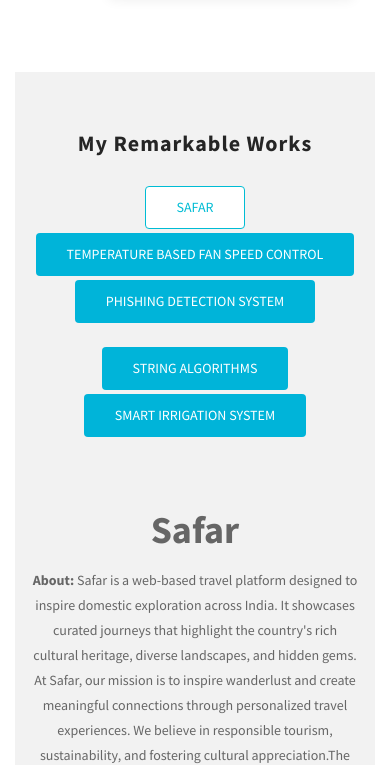
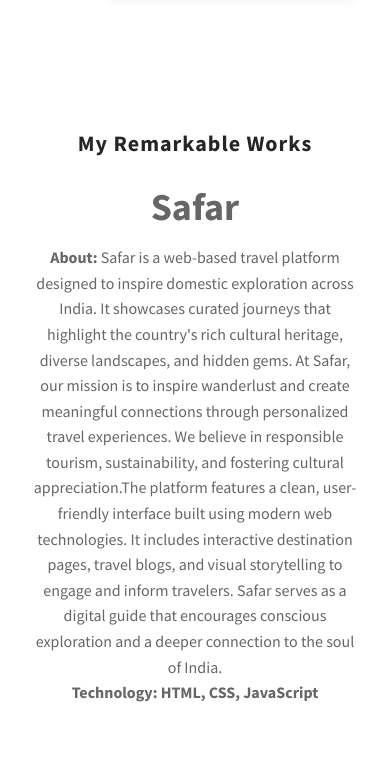
Before and after one commit to MadhumithraaTS/Portfolio, a plain HTML site: page index.html in a window 390 px wide. Shown: the part 3864-4629 px from the top of the page. Drawn offline with Linux system fonts and the light colour scheme; files whose address does not match are found by name.

Commit message:
change the Remarkable work

```diff
--- a/assets/css/main.css
+++ b/assets/css/main.css
@@ -772,7 +772,7 @@
 
 
 #portfolios {
-  background: #f2f2f2;
+  background: transparent;
 }
 
 #portfolios .mix {
--- a/index.html
+++ b/index.html
@@ -236,38 +236,23 @@
       <!-- Resume Section End -->
 
 
-      <section id="portfolios" class="section-padding" style="min-height: 92vh;">
+      <section id="portfolios" class="section-padding" style="min-height: 50vh;">
         <!-- Container Starts -->
         <div class="container">
-          <h2 class="section-title wow flipInX text-center" data-wow-delay="0.4s">My Remarkable Works</h2>
+          <h1 class="section-title wow flipInX text-center" data-wow-delay="0.4s" style="text-decoration: underline; text-decoration-color: #00b4d9; margin-bottom: 100px;">My Remarkable Works</h1>
 
           <div class="row justify-content-center">
-            <div class="col-md-10">
-              <!-- Project Buttons -->
-              <div class="controls text-center mb-5 d-flex flex-wrap justify-content-center gap-3">
-                <button class="filter btn btn-common active-project" onclick="showProject('project1', this)">Safar</button>
-                <button class="filter btn btn-common" onclick="showProject('project2')">Temperature Based Fan Speed
-                  Control</button>
-                <button class="filter btn btn-common" onclick="showProject('project3')">Phishing Detection
-                  System</button>
-                <div style="margin-top: 20px;">
-                  <button class="filter btn btn-common" onclick="showProject('project4')">String Algorithms</button>
-                  <button class="filter btn btn-common" onclick="showProject('project5')">Smart Irrigation System</button>
-                </div>
-              </div>
-            </div>
-
             <!-- Project Descriptions -->
             <div id="portfolio" class="col-md-10 mx-auto wow fadeInDown text-center" data-wow-delay="0.4s">
               <div id="project1" class="project-detail" style="display: block;">
-                <h3 class="mb-3">Safar</h3>
-                <p class="line-text"><strong>About:</strong> Safar is a web-based travel platform designed to inspire domestic exploration across India. It showcases
+                <h4 class="mb-3">Safar</h4>
+                <p class="line-text" style="font-size: 16px; line-height: 1.6;"><strong>About:</strong> Safar is a web-based travel platform designed to inspire domestic exploration across India. It showcases
                   curated journeys that highlight the country's rich cultural heritage, diverse landscapes, and hidden gems. At Safar, our mission is to inspire
                    wanderlust and create meaningful connections through personalized travel experiences. We believe in responsible tourism, sustainability, and fostering
                     cultural appreciation.The platform features a clean, user-friendly interface built using modern web technologies. It includes interactive destination
                      pages, travel blogs, and visual storytelling to engage and inform travelers. Safar serves as a digital guide that encourages conscious exploration
                       and a deeper connection to the soul of India.</p>
-                <p class="line-text"><strong>Technology:</strong> HTML, CSS, JavaScript</p>
+                <p class="line-text" style="font-size: 16px; font-weight: 600;"><strong>Technology:</strong> HTML, CSS, JavaScript</p>
                 <br><br>
                 <a href="https://github.com/MadhumithraaTS/SAFAR" target="_blank"
                   class="project-link btn btn-common mt-3">
@@ -277,13 +262,13 @@
               </div>
 
               <div id="project2" class="project-detail" style="display: none;">
-                <h3 class="mb-3">Temperature Based Fan Speed Control</h3>
-                <p class="line-text"><strong>About:</strong> This Arduino-based temperature monitoring system reads analog data from a temperature sensor and adjusts fan
+                <h4 class="mb-3">Temperature Based Fan Speed Control</h4>
+                <p class="line-text" style="font-size: 16px; line-height: 1.6;"><strong>About:</strong> This Arduino-based temperature monitoring system reads analog data from a temperature sensor and adjusts fan
                    speed based on predefined thresholds. It dynamically allocates memory to store multiple temperature readings and utilizes bitfields within a union to
                    control fan speed efficiently (low, medium, high). Real-time temperature data and fan status are logged over the serial monitor for transparency and
                    debugging. The system manages hardware through digital pins and ensures clean memory deallocation after execution. Designed for simplicity and
                    modularity, it showcases core concepts like dynamic memory, bit-level control, and sensor integration in embedded systems.</p>
-                <p class="line-text"><strong>Technology:</strong> C, Arduino</p>
+                <p class="line-text" style="font-size: 16px; font-weight: 600;"><strong>Technology:</strong> C, Arduino</p>
                 <br><br>
                 <a href="https://www.tinkercad.com/things/d3bbPWpjiOZ-c-project/editel?returnTo=%2Fthings%2Fd3bbPWpjiOZ-c-project&sharecode=c77IDsXkQksHDMziHAXBXfEhAORlcfaumIfNgQXOh1E" target="_blank"
                   class="project-link btn btn-common mt-3">
@@ -292,15 +277,15 @@
               </div>
 
               <div id="project3" class="project-detail" style="display: none;">
-                <h3 class="mb-3">Phishing Detection System</h3>
-                <p class="line-text"><strong>About:</strong>The Phishing Detection System is an advanced Python-based application designed to detect, categorize, and
+                <h4 class="mb-3">Phishing Detection System</h4>
+                <p class="line-text" style="font-size: 16px; line-height: 1.6;"><strong>About:</strong>The Phishing Detection System is an advanced Python-based application designed to detect, categorize, and
                   prioritize phishing threats using intelligent data structures and threat analysis techniques. It utilizes a Trie for efficient keyword and email
                   matching, and a Graph to model and analyze relationships between URLs for suspicious patterns. Detected threats are categorized into types like
                    phishing email, spear phishing, vishing, and malware attachments using heuristic rules. A priority queue (max-heap) is used to assign severity levels
                     and retrieve threats in descending order of urgency. The system automatically generates threat reports with categorized entries and real-time logging
                      of suspicious links. With modular design and clear time complexity analysis, it demonstrates core concepts in security, data structures, and
                      incident response automation.</p>
-                <p class="line-text"><strong>Technology:</strong> Python</p>
+                <p class="line-text" style="font-size: 16px; font-weight: 600;"><strong>Technology:</strong> Python</p>
                 <br><br>
                 <a href="https://github.com/MadhumithraaTS/Phishing-Detection-System" target="_blank"
                   class="project-link btn btn-common mt-3">
@@ -308,23 +293,24 @@
                 </a>
               </div>
               <div id="project4" class="project-detail" style="display: none;">
-                <h3 class="mb-3">String Algorithms</h3>
-                <p class="line-text"><strong>About:</strong> This case study explores and compares multiple string matching algorithms—Brute Force, Rabin-Karp, KMP,
+                <h4 class="mb-3">String Algorithms</h4>
+                <p class="line-text" style="font-size: 16px; line-height: 1.6;"><strong>About:</strong> This case study explores and compares multiple string matching algorithms—Brute Force, Rabin-Karp, KMP,
                   Boyer-Moore, Suffix Trie, and Aho-Corasick—by analyzing their logic, time complexity, and efficiency in various scenarios. Each algorithm is evaluated
                    based on its ability to optimize pattern searches using techniques like hashing, preprocessing arrays, suffix structures, and finite automata.
                    Real-world applications such as plagiarism detection, DNA sequence analysis, text search in editors, and spam filtering demonstrate their practical
                    relevance. A Java-based implementation of the Boyer-Moore algorithm is included to showcase fast pattern detection in text. The study also highlights
                    trade-offs between simplicity and speed, and emphasizes how the right choice of algorithm can significantly enhance performance in large-scale string
                    processing tasks.</p>
-                <p class="line-text"><strong>Technology:</strong> Java</p>
+                <p class="line-text" style="font-size: 16px; font-weight: 600;"><strong>Technology:</strong> Java</p>
               </div>
               <div id="project5" class="project-detail" style="display: none;">
-                <h3 class="mb-3">Smart Irrigation System</h3>This project showcases a smart irrigation system using logic gates to automate watering based on
+                <h4 class="mb-3">Smart Irrigation System</h4>
+                <p style="font-size: 16px; line-height: 1.6;">This project showcases a smart irrigation system using logic gates to automate watering based on
                 environmental conditions—soil moisture, sunlight, rainfall, and wind speed. A breadboard setup with switches and LEDs simulates sensor inputs and displays
                  irrigation status, using a logical expression to determine activation. The system promotes efficient water use in gardens by activating irrigation only
                  when needed. Though built without sensors or microcontrollers, it demonstrates how hardware logic can support sustainability. Future enhancements
                  include sensor integration, mobile control, and weather-based automation.</p>
-                <p class="line-text"><strong>Technology:</strong> Tinkercad</p>
+                <p class="line-text" style="font-size: 16px; font-weight: 600;"><strong>Technology:</strong> Tinkercad</p>
                 <br><br>
                 <a href="https://www.tinkercad.com/things/0n1kzzsZVKt-ece-home-assingment/editel?returnTo=https%3A%2F%2Fwww.tinkercad.com%2Fdashboard&sharecode=0n1fCdc8Mp98lGFxtwZu-Zhi5zQQZCo64nm1aHncOMA" target="_blank"
                   class="project-link btn btn-common mt-3">
@@ -337,29 +323,31 @@
 
 
       <script>
-        function showProject(projectId, btn) {
+        let currentProject = 0;
+        const projects = ['project1', 'project2', 'project3', 'project4', 'project5'];
 
-          const projects = document.querySelectorAll('.project-detail');
-          projects.forEach(project => project.style.display = 'none');
+        function showProject(projectId) {
+          // Hide all projects
+          const allProjects = document.querySelectorAll('.project-detail');
+          allProjects.forEach(project => project.style.display = 'none');
 
+          // Show the specified project
           document.getElementById(projectId).style.display = 'block';
-
-          const buttons = document.querySelectorAll('.filter');
-          buttons.forEach(button => button.classList.remove('active-project'));
-
-          if (btn) {
-            btn.classList.add('active-project');
-          }
         }
 
+        function cycleProjects() {
+          showProject(projects[currentProject]);
+          currentProject = (currentProject + 1) % projects.length;
+        }
+
+        // Start the automatic cycling when the page loads
         window.onload = function () {
-          const defaultBtn = document.querySelector("button[onclick*='project1']");
-          showProject('project1', defaultBtn);
+          showProject('project1'); // Show first project initially
+          setInterval(cycleProjects, 5000); // Change every 5 seconds
         };
       </script>
 
 </section>
-      <br><br>
       <section id="contact" class="contact section">
         <div class="container section-title" data-aos="fade-up">
           <h2>Contact</h2>
```
